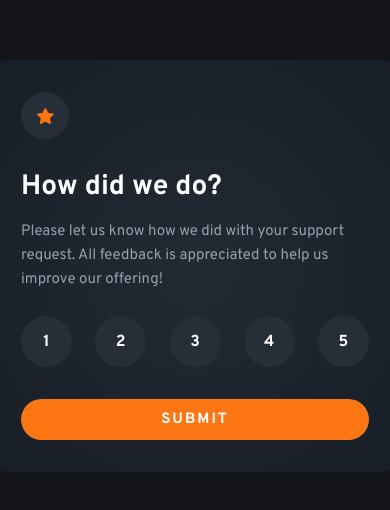
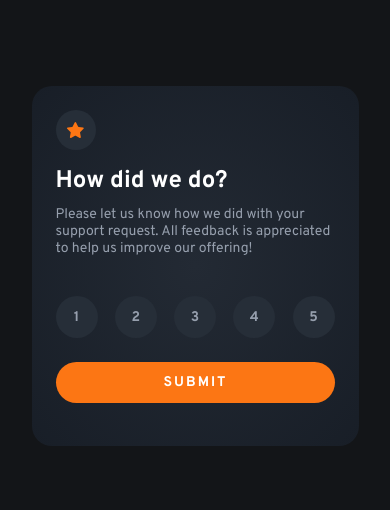
Before and after one commit to Ahmedalzarka/interactive-rating-component-main, a plain HTML site: page index.html in a window 390 px wide. Shown: the part 156-666 px from the top of the page. Drawn offline with Linux system fonts and the light colour scheme.

Commit message:
mobile responsive and hover effect

```diff
--- a/css/app.css
+++ b/css/app.css
@@ -68,9 +68,17 @@ p{
     height: 51px;
     background: var(--dark-blue);
     border-radius: 50%;
+    color:var(--light-gray);
+    font-size: 1.6em;
+    font-weight: 700;
+}
+.circle:hover{
+    background: var(--orange);
+    color:white;
 }
 h2{
-    color:white;font-size: 1.6em;
+    color:var(--light-gray);
+    font-size: 1.6em;
     font-weight: 700;
 }
 button{
@@ -83,4 +91,42 @@ button{
     margin-top:32px;
     letter-spacing: 2px;
     font-weight: 700;
+    text-align: center;
 }
+button:hover{
+    background-color: white;
+    color:var(--orange);
+}
+@media (max-width:425px){
+    .container{
+        width:327px;
+        height: 360px;
+        padding:2.4em 2.4em 3.2em 2.4em;
+    }
+    .star-circle{
+        width: 40px;
+        height: 40px;
+        }
+    h1{
+        font-size: 2.4em;
+        margin-top:16px;
+    }
+    p{
+        width: 282px;
+        height: 66px;
+        font-size: 1.4em;
+        margin-top: 10px;
+        line-height: normal;
+        font-weight: normal;
+    }
+    button{
+        margin-top: 24px;
+        padding:12px 108px;
+        font-size: 14px;
+    }
+    .circle{
+        width:42px;
+        height: 42px;
+        font-size: 1.4em;
+    }
+}
--- a/index.html
+++ b/index.html
@@ -17,11 +17,11 @@
       <h1>How did we do?</h1>
       <p>Please let us know how we did with your support request. All feedback is appreciated to help us improve our offering!</p>
       <div class="rating-circle-container">
-        <div class="circle"><h2>1</h2></div>
-        <div class="circle"><h2>2</h2></div>
-        <div class="circle"><h2>3</h2></div>
-        <div class="circle"><h2>4</h2></div>
-        <div class="circle"><h2>5</h2></div>
+        <div class="circle">1</div>
+        <div class="circle">2</div>
+        <div class="circle">3</div>
+        <div class="circle">4</div>
+        <div class="circle">5</div>
       </div>
       <button>SUBMIT</button>
     </div>
```
